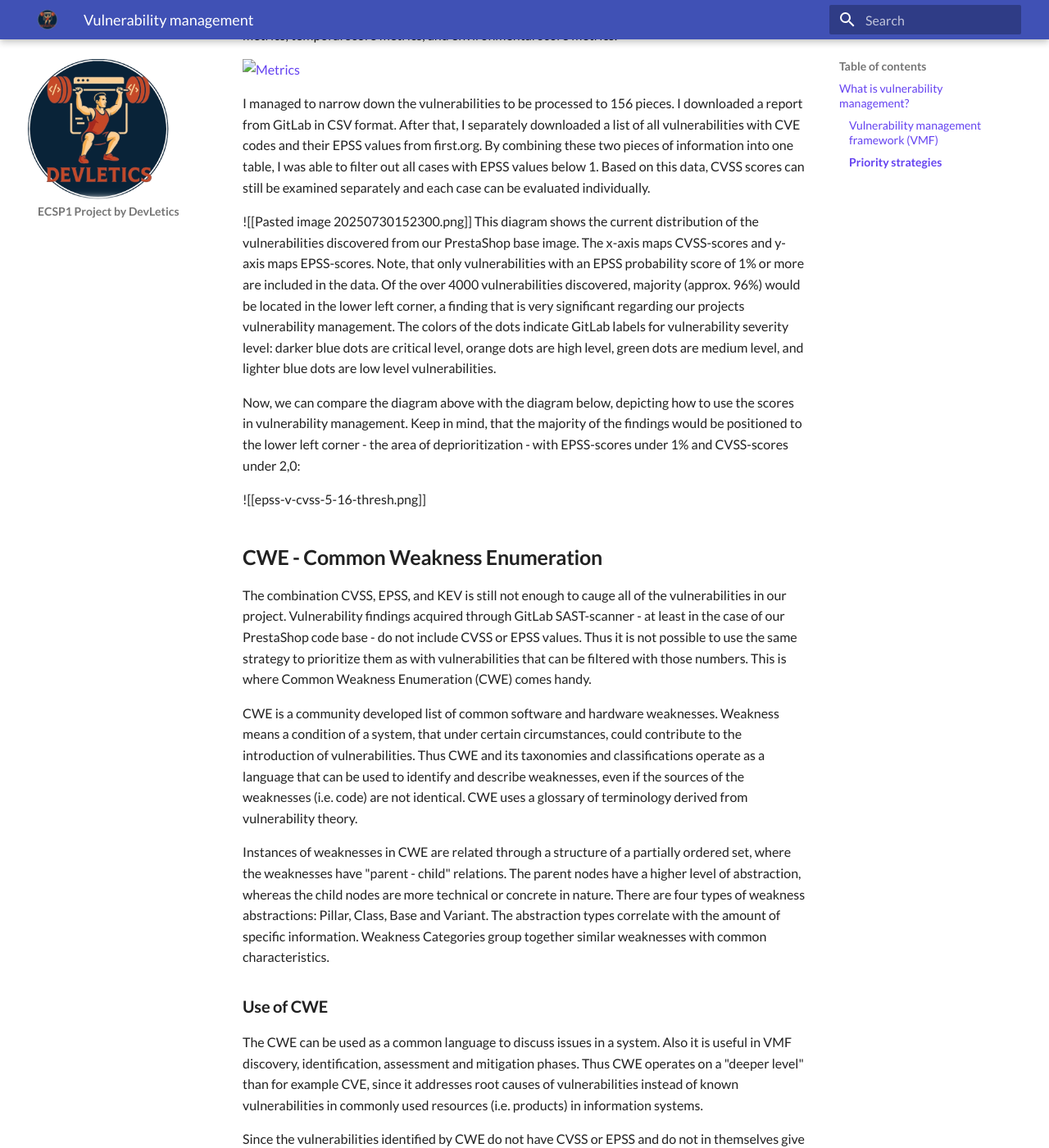
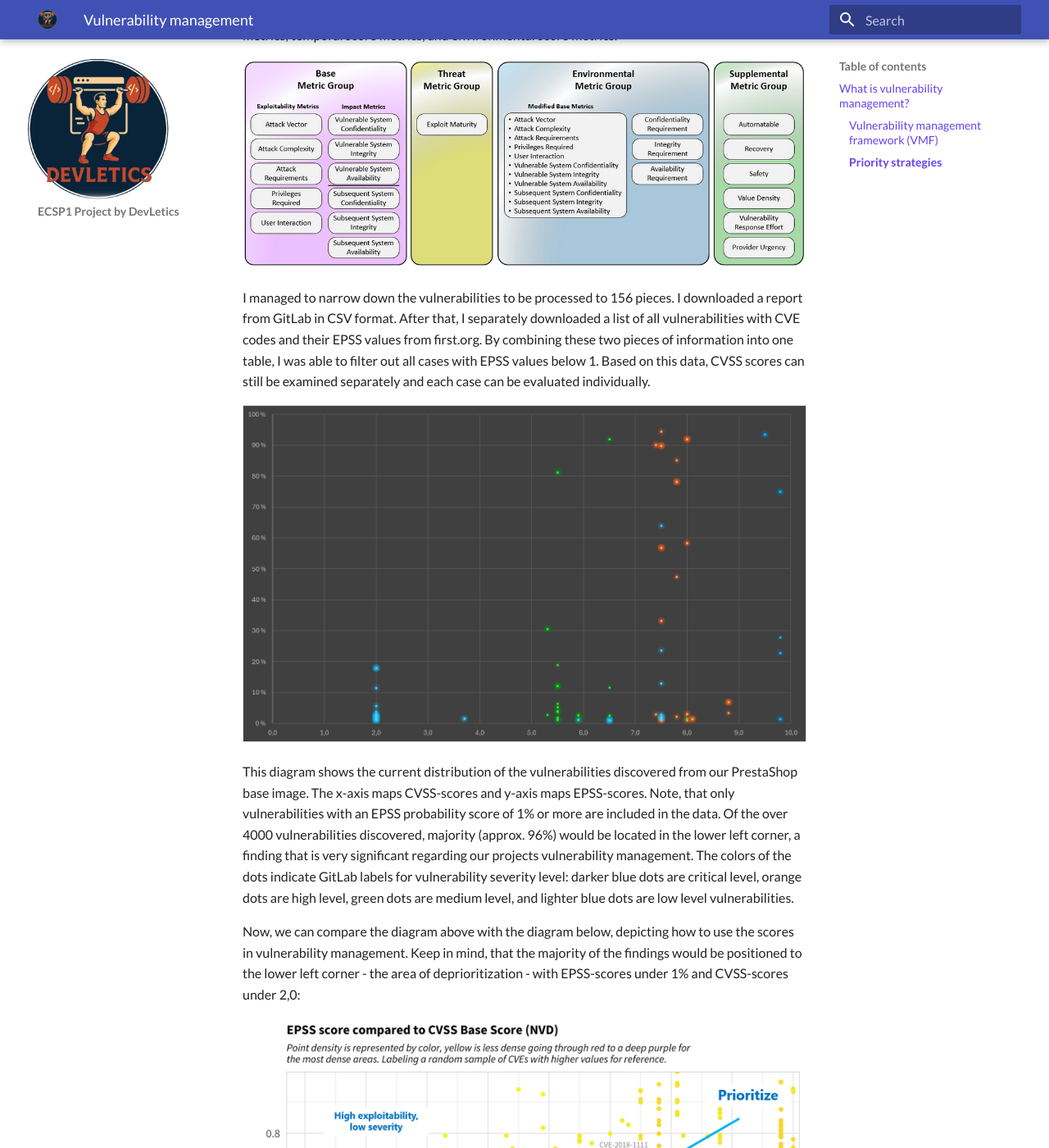
Before and after one commit to jatavena/core-main, an MkDocs documentation site: the page built from docs/10-Project-management/vulnerability-management.md, in a window 1280 px wide and 1400 px high, scrolled down 4446 px. Shown: the whole window at 82% size. Built offline with MkDocs 1.6.1 and Material for MkDocs 9.7.7, drawn with Linux system fonts in a browser that asks for light colours; comment, search, counter and statistics services are not loaded; some of the changed text lies outside the part shown.

Commit message:
Fix image paths and enhance vulnerability management details
Updated image paths and improved clarity in vulnerability management section.

```diff
--- a/docs/10-Project-management/vulnerability-management.md
+++ b/docs/10-Project-management/vulnerability-management.md
@@ -74,16 +74,17 @@ CVSS v3.1 is a standard for assessing threat severity. Threat severity is expres
 
 The severity score is calculated according to metrics divided into three metric groups: base score metrics, temporal score metrics, and environmental score metrics.
 
-![Metrics](docs/images/metrics.png)
+![Metrics](../images/metrics.png)
 
 I managed to narrow down the vulnerabilities to be processed to 156 pieces. I downloaded a report from GitLab in CSV format. After that, I separately downloaded a list of all vulnerabilities with CVE codes and their EPSS values from first.org. By combining these two pieces of information into one table, I was able to filter out all cases with EPSS values below 1. Based on this data, CVSS scores can still be examined separately and each case can be evaluated individually.
 
-![[Pasted image 20250730152300.png]]
+![distribution](../images/locations.png)
+
 This diagram shows the current distribution of the vulnerabilities discovered from our PrestaShop base image. The x-axis maps CVSS-scores and y-axis maps EPSS-scores. Note, that only vulnerabilities with an EPSS probability score of 1% or more are included in the data. Of the over 4000 vulnerabilities discovered, majority (approx. 96%) would be located in the lower left corner, a finding that is very significant regarding our projects vulnerability management. The colors of the dots indicate GitLab labels for vulnerability severity level: darker blue dots are critical level, orange dots are high level, green dots are medium level, and lighter blue dots are low level vulnerabilities.
 
 Now, we can compare the diagram above with the diagram below, depicting how to use the scores in vulnerability management. Keep in mind, that the majority of the findings would be positioned to the lower left corner - the area of deprioritization - with EPSS-scores under 1% and CVSS-scores under 2,0:
 
-![[epss-v-cvss-5-16-thresh.png]]
+![compare](../images/score-compare.png)
 ## CWE - Common Weakness Enumeration
 The combination CVSS, EPSS, and KEV is still not enough to cauge all of the vulnerabilities in our project. Vulnerability findings acquired through GitLab SAST-scanner - at least in the case of our PrestaShop code base - do not include CVSS or EPSS values. Thus it is not possible to use the same strategy to prioritize them as with vulnerabilities that can be filtered with those numbers. This is where Common Weakness Enumeration (CWE) comes handy.
 
@@ -117,22 +118,24 @@ With the extra information explained above we can filter from the findings the v
 Looking at the above chart from the first.org EPSS-site we can see, that we should prioritize the vulnerabilities that have a known vulnerability, a CVSS-score of over 6 and an EPSS-score over 0,4. GitLab recommends that known vulnerabilities should allways be prioritized, so after this set all other vulnerabilities with a KEV should be prioritized. Third priority section are vulnerabilities without KEV, but CVSS-score above 6 and EPSS-score above 0,4. Next up after these are the vulnerabilities with high CVSS-scores, but EPSS-scores of under 0,4.
 
 #### Base image first priorities
-![[Pasted image 20250811151819.png]]
+![baseimage](../images/baseimage.png)
 Using the logic described above, we get this table of vulnerabilities concerning our base image.
 
 #### Code
-![[Pasted image 20250811153416.png]]
+![code](../images/code.png)
 Results from our code repository where mainly from GitLab SAST-scanner and thus they do not have EPSS and CVSS-scores as discussed above. Instead we need to use the CWE top numbers and KEV top numbers to prioritize these weaknesses. Utilizing them to filter the results we get the table above.
 
 #### Database
-![[Pasted image 20250811153134.png]]
+![database](../images/database.png)
 Curiously and also luckily the scanners found no vulnerabilities with a KEV within our database repository. This means that our main concern with vulnerability management with GitLab findings are with base image and code base.
 
 #### PrestaScan
-![[Pasted image 20250814142440.png]]
+![prestascan](../images/prestascan.png)
 After narrowing down the results to only include result with an EPSS score of above 0,01, we get the table above. These all fall to the fourth tier of priority: vulnerabilities with no KEV, a high CVSS-score and EPSS under 0,4.
+
 #### Further assessment
 But how do we prioritize between base image vulnerabilities and code weaknesses? Remember, they are not assessed through equivalent criteria so our objective criterion to measure the priority levels breaks down here. Fortunately we don't necessarily have to sort items from these two lists in to a one unified task list, since within our project the issues concerning code base and base image would fall within different ranges of responsibility within the team. It is still necessary to communicate to the stakeholders that both of these lists contain threats that pose serious security risks if left unmitigated and resources should be allocated to mitigating them. If, for whatever reason (eg. short term money savings), stakeholders would still want to focus just one of these, the vulnerabilities found in the base image repository are quicker and less resources consuming to fix.
+
 ## Resources
 https://docs.gitlab.com/user/application_security/vulnerability_report/
 https://docs.gitlab.com/user/application_security/triage/
```
